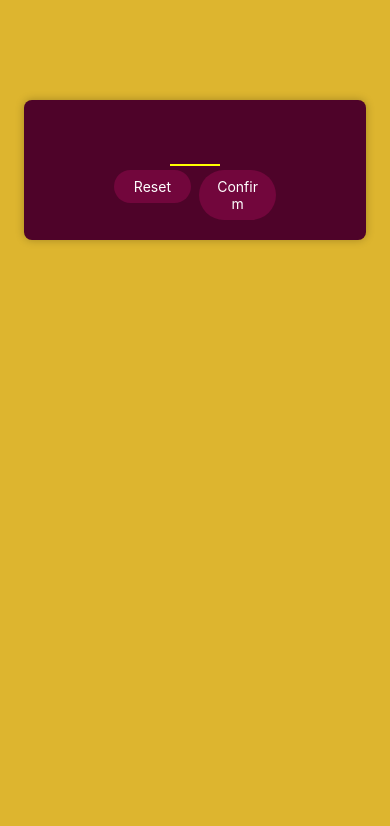
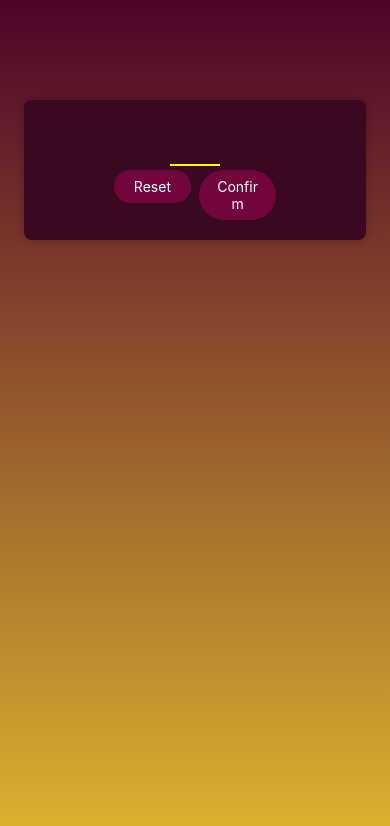
Before and after one commit to YogeshRR/React_Native_GameApp, a React Native app: screen / in a window 390 px wide. Shown: the top 826 px of the page. Built offline with nearby package versions, Linux system fonts and the light colour scheme.

Commit message:
56 Adding a Linear Graidnet

```diff
--- a/App.js
+++ b/App.js
@@ -1,17 +1,17 @@
 import { StyleSheet, View } from "react-native";
+import { LinearGradient } from "expo-linear-gradient";
 import StartGameScreen from "./screens/StartGamesScreen";
 
 export default function App() {
   return (
-    <View style={styles.rootScreen}>
+    <LinearGradient colors={["#4e0329", "#ddb52f"]} style={styles.rootScreen}>
       <StartGameScreen />
-    </View>
+    </LinearGradient>
   );
 }
 
 const styles = StyleSheet.create({
   rootScreen: {
     flex: 1,
-    backgroundColor: "#ddb52f",
   },
 });
--- a/package.json
+++ b/package.json
@@ -12,7 +12,8 @@
     "expo": "~50.0.6",
     "expo-status-bar": "~1.11.1",
     "react": "18.2.0",
-    "react-native": "0.73.4"
+    "react-native": "0.73.4",
+    "expo-linear-gradient": "~12.7.1"
   },
   "devDependencies": {
     "@babel/core": "^7.20.0"
--- a/screens/StartGamesScreen.js
+++ b/screens/StartGamesScreen.js
@@ -31,7 +31,7 @@
     padding: 16,
     marginHorizontal: 24,
     borderRadius: 8,
-    backgroundColor: "#4e0329",
+    backgroundColor: "#3b0821",
     elevation: 4,
     shadowColor: "black",
     shadowOpacity: 0.25,
```
Also changed, not shown: 1 other file (tests, documents, lock files or other folders).
